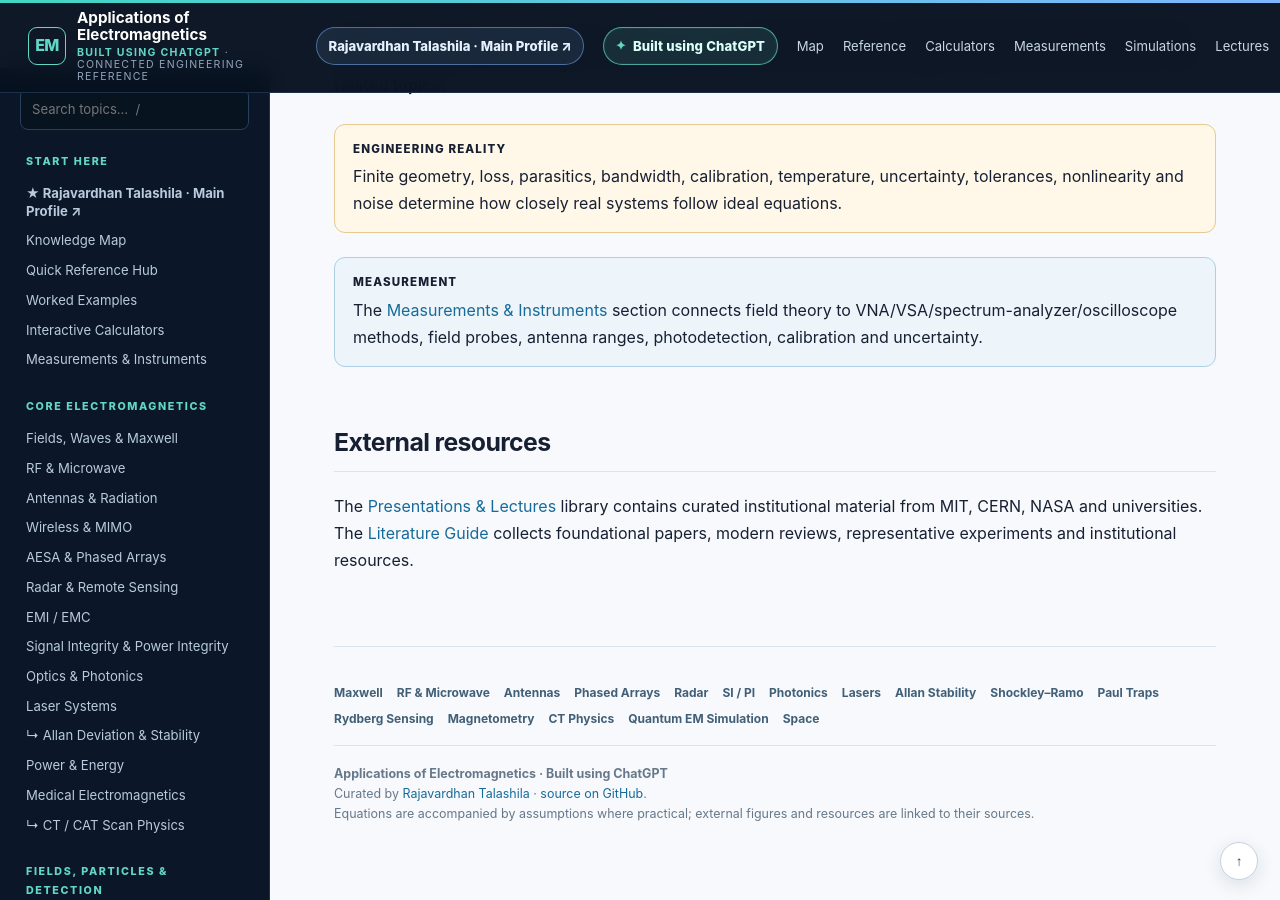
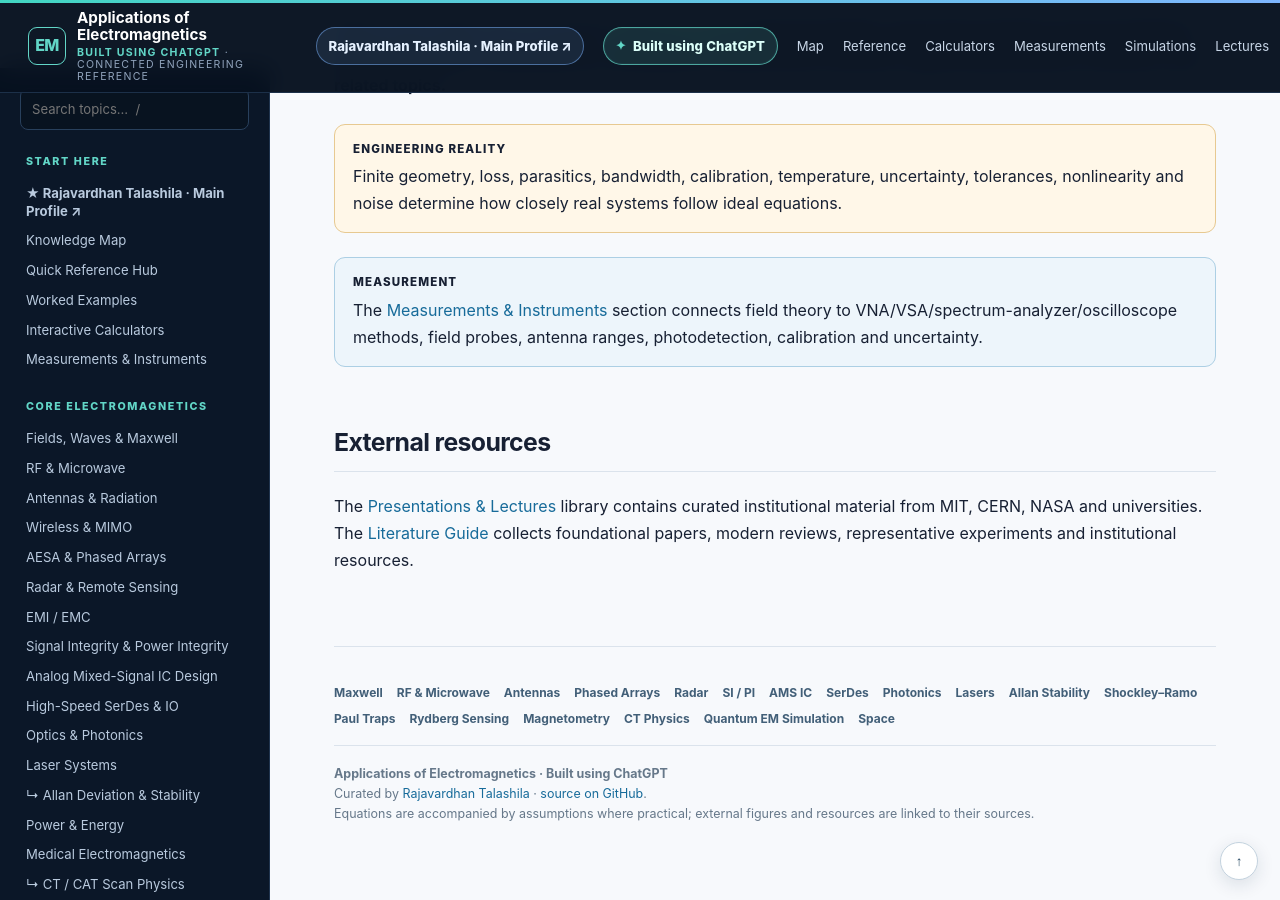
Before and after one commit to RajavardhanT/Electromagnetics_Applications, a Jekyll site: the page built from index.md, in a window 1280 px wide and 900 px high, scrolled down 5384 px. Built offline with Jekyll 4.4.1, drawn with Linux system fonts in a browser that asks for light colours.

Commit message:
Add AMS and SerDes to navigation

```diff
--- a/_layouts/default.html
+++ b/_layouts/default.html
@@ -80,6 +80,8 @@
       <a href="{{ '/radar/' | relative_url }}">Radar & Remote Sensing</a>
       <a href="{{ '/emc/' | relative_url }}">EMI / EMC</a>
       <a href="{{ '/signal-power-integrity/' | relative_url }}">Signal Integrity & Power Integrity</a>
+      <a href="{{ '/analog-mixed-signal/' | relative_url }}">Analog Mixed-Signal IC Design</a>
+      <a href="{{ '/high-speed-serdes/' | relative_url }}">High-Speed SerDes & IO</a>
       <a href="{{ '/optics-photonics/' | relative_url }}">Optics & Photonics</a>
       <a href="{{ '/laser-systems/' | relative_url }}">Laser Systems</a>
       <a href="{{ '/laser-systems/allan-deviation.html' | relative_url }}">↳ Allan Deviation & Stability</a>
@@ -135,6 +137,8 @@
           <a href="{{ '/aesa/' | relative_url }}">Phased Arrays</a>
           <a href="{{ '/radar/' | relative_url }}">Radar</a>
           <a href="{{ '/signal-power-integrity/' | relative_url }}">SI / PI</a>
+          <a href="{{ '/analog-mixed-signal/' | relative_url }}">AMS IC</a>
+          <a href="{{ '/high-speed-serdes/' | relative_url }}">SerDes</a>
           <a href="{{ '/optics-photonics/' | relative_url }}">Photonics</a>
           <a href="{{ '/laser-systems/' | relative_url }}">Lasers</a>
           <a href="{{ '/laser-systems/allan-deviation.html' | relative_url }}">Allan Stability</a>
```
